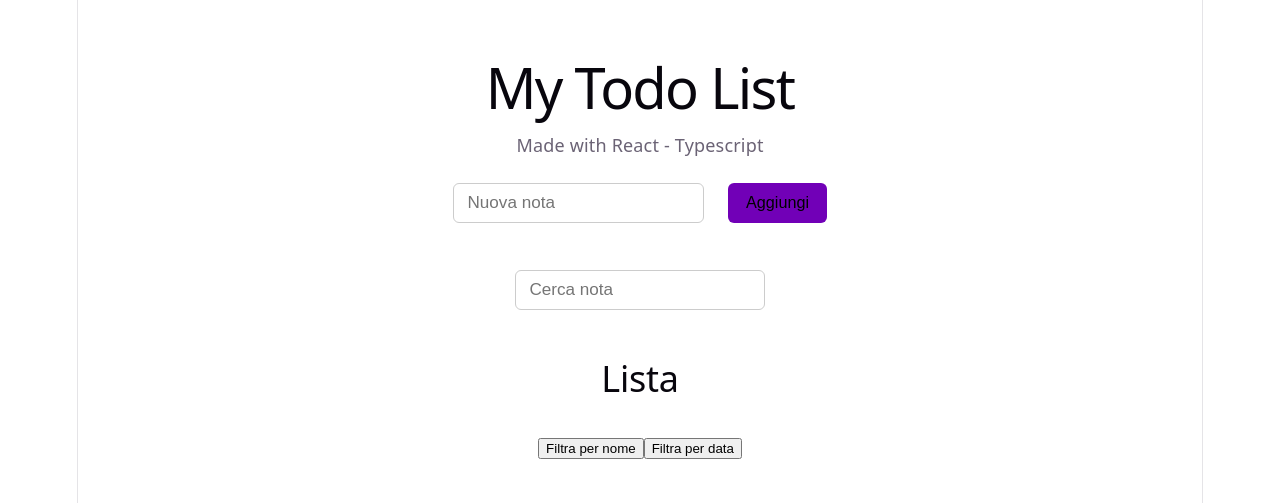
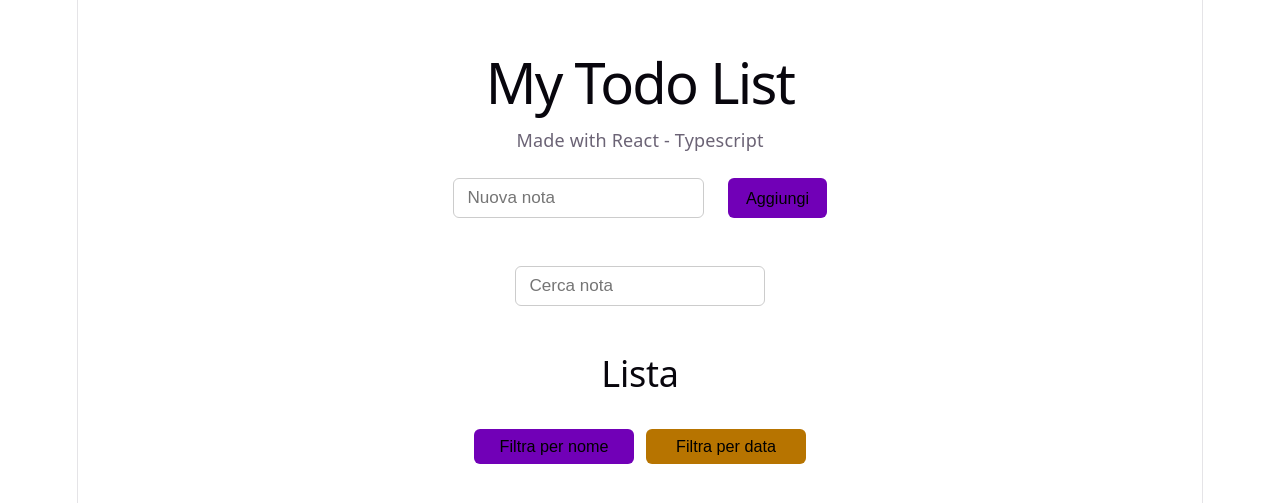
Before and after one commit to piedg/react-ts-todo-list, a React (Vite) app: page / in a window 1280 px wide. Shown: the part 137-640 px from the top of the page. Built offline with nearby package versions, Linux system fonts and the light colour scheme.

Commit message:
filter buttons styles + minor changes

```diff
--- /dev/null
+++ b/src/components/FilterButton/FilterButton.module.css
@@ -0,0 +1,27 @@
+.button {
+    max-width: 200px;
+    min-width: 160px;
+    padding: 0.45rem 1rem;
+    border: none;
+    border-radius: 6px;
+    font-size: 0.9rem;
+    cursor: pointer;
+}
+
+.buttonPrimary {
+    composes: button;
+    background-color: #7100b7;
+}
+
+.buttonPrimary:hover {
+    background-color: #8c05e0;
+}
+
+.buttonSecondary {
+    composes: button;
+    background-color: #b77400;
+}
+
+.buttonSecondary:hover {
+    background-color: #df9006;
+}
--- a/src/components/FilterButton/FilterButton.tsx
+++ b/src/components/FilterButton/FilterButton.tsx
@@ -1,11 +1,16 @@
+import styles from './FilterButton.module.css'
+
 type FilterButtonProps = {
     title?: string,
     action?: () => void
-    color?: string
+    style?: "primary" | "secondary"
 }
 
-export function FilterButton({ title, action, color }: FilterButtonProps) {
+export function FilterButton({ title, action, style }: FilterButtonProps) {
+
+    const buttonClass = style === "primary" ? styles.buttonPrimary : styles.buttonSecondary
+
     return (
-        <button onClick={() => action?.()}>{title}</button>
+        <button className={buttonClass} onClick={() => action?.()}>{title}</button>
     )
 }
--- a/src/components/List/List.module.css
+++ b/src/components/List/List.module.css
@@ -13,3 +13,8 @@
 .title {
     font-size: 2rem
 }
+
+.filters {
+    display: flex;
+    gap: 12px;
+}
--- a/src/components/List/List.tsx
+++ b/src/components/List/List.tsx
@@ -7,7 +7,7 @@ import styles from "./List.module.css"
 import { FilterButton } from "../FilterButton/FilterButton"
 
 export function List() {
-    const { removeNote, editNote, notesBySearch, toggleSort, sortedNotes } = useNotes()
+    const { removeNote, editNote, toggleSort, sortedNotes } = useNotes()
     const [editingNote, setEditingNote] = useState<Note | null>(null)
 
     return (
@@ -19,9 +19,9 @@ export function List() {
             />
 
             <h2 className={styles.title}>Lista</h2>
-            <div>
-                <FilterButton title="Filtra per nome" action={() => toggleSort("name")} />
-                <FilterButton title="Filtra per data" action={() => toggleSort("date")} />
+            <div className={styles.filters}>
+                <FilterButton title="Filtra per nome" action={() => toggleSort("name")} style="primary" />
+                <FilterButton title="Filtra per data" action={() => toggleSort("date")} style="secondary" />
             </div>
             <ul className={styles.list}>
                 {
```
